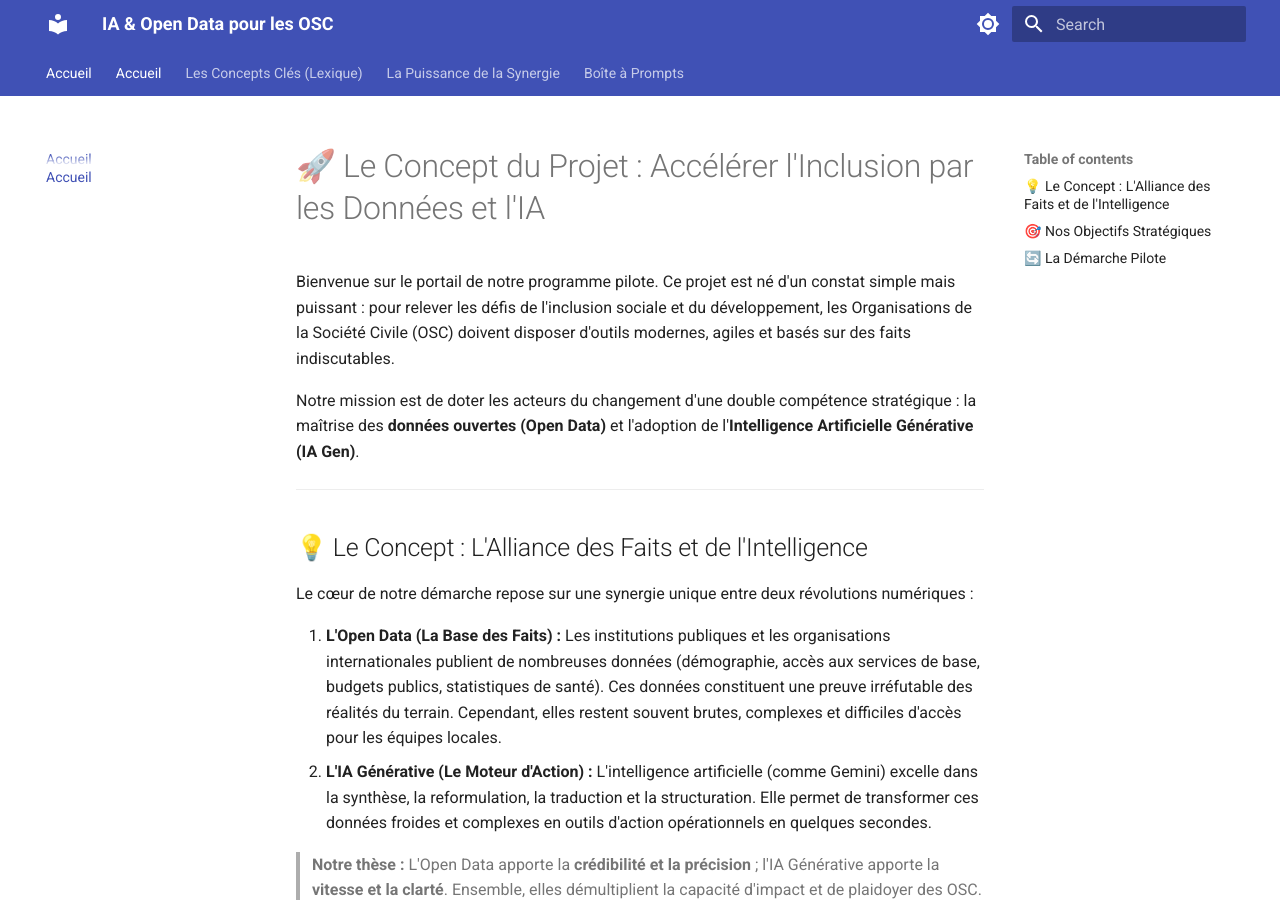
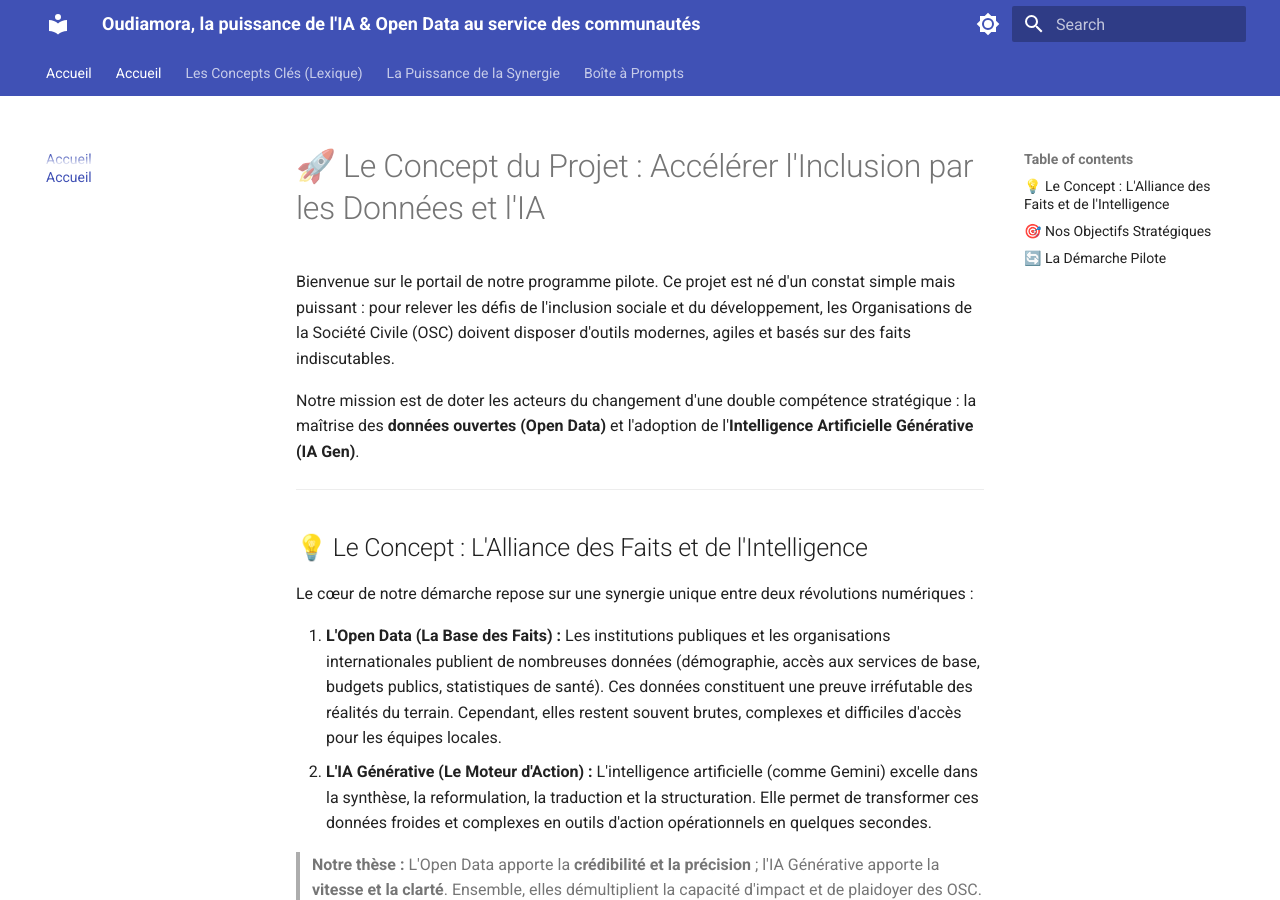
Before and after one commit to Link4Dev/oudiamora, an MkDocs documentation site: the page built from docs/index.md, in a window 1280 px wide and 900 px high. Built offline with MkDocs 1.6.1 and Material for MkDocs 9.7.7, drawn with Linux system fonts in a browser that asks for light colours.

Commit message:
Update mkdocs.yml

```diff
--- a/mkdocs.yml
+++ b/mkdocs.yml
@@ -1,4 +1,4 @@
-site_name: IA & Open Data pour les OSC
+site_name: Oudiamora, la puissance de l'IA & Open Data au service des communautés
 site_description: Accompagner l'inclusion sociale par le numérique local.
 theme:
   name: material
```
